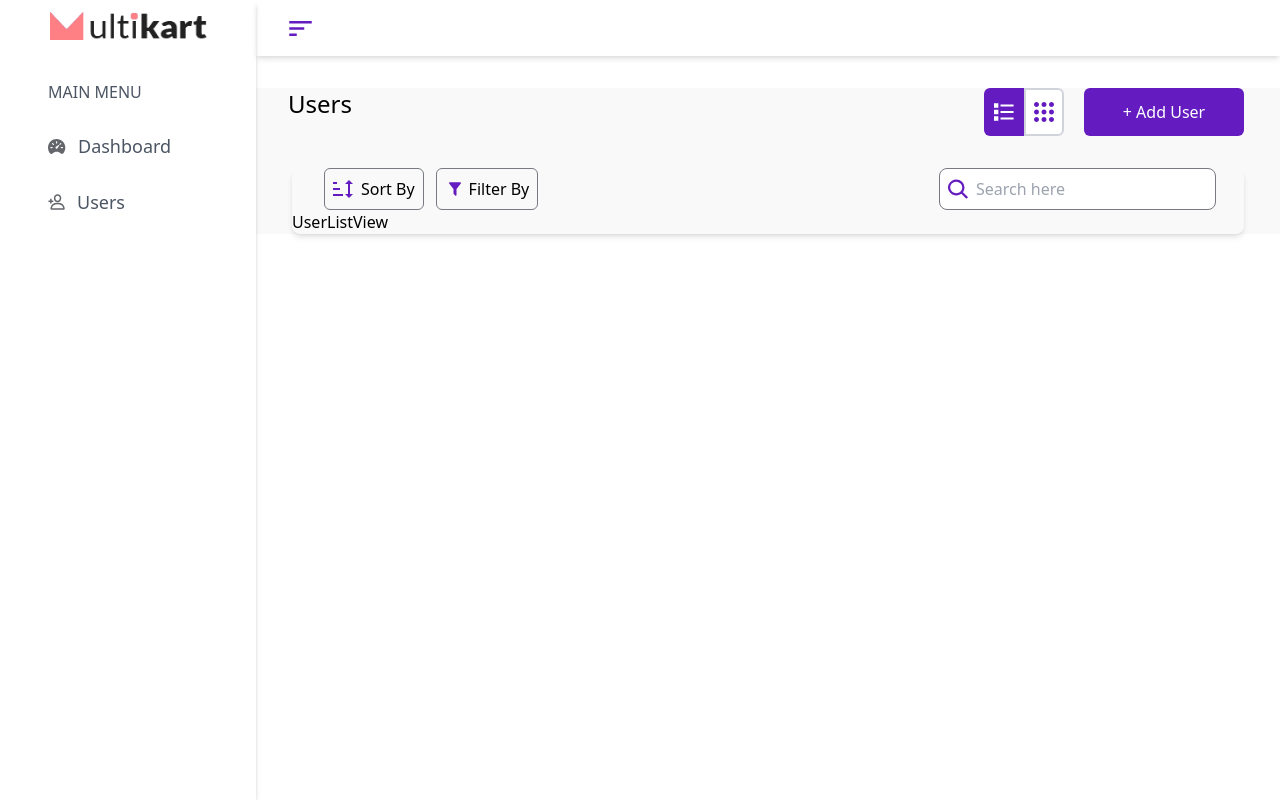
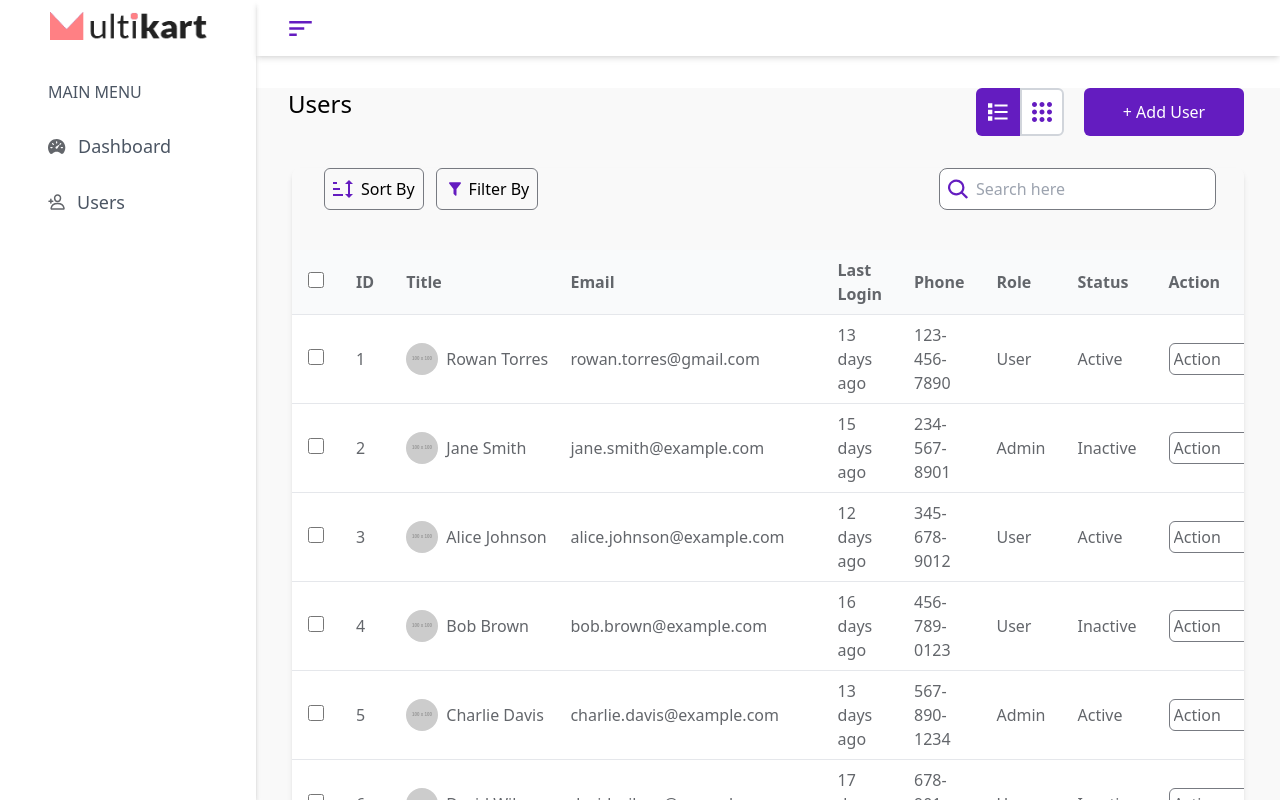
Before and after one commit to HT-shubhams/multikart_revised, a React (Vite) app: page / in a window 1280 px wide. Both pictures are taken after a click on the button 1004 px from the left and 112 px from the top of the page. Shown: the top 800 px of the page. Built offline with nearby package versions, Linux system fonts and the light colour scheme.

Commit message:
feat: implement UerListView

```diff
--- a/package.json
+++ b/package.json
@@ -11,6 +11,7 @@
   },
   "dependencies": {
     "classnames": "^2.5.1",
+    "date-fns": "^3.6.0",
     "react": "^18.2.0",
     "react-dom": "^18.2.0",
     "zustand": "^4.5.2"
--- a/src/components/UserGridView.jsx
+++ b/src/components/UserGridView.jsx
@@ -6,7 +6,6 @@ const UserGridView = () => {
   const users = useUserStore((state) => state.users);
 
   return (
-    // <div className="grid grid-cols-1 sm:grid-cols-2 md:grid-cols-3 gap-4 p-8 w-full">
     <div className="flex justify-start items-center flex-wrap gap-4 p-5 md:p-8">
       {users.map((user) => (
         <UserCard key={user.id} user={user} />
--- a/src/components/UserList.jsx
+++ b/src/components/UserList.jsx
@@ -21,18 +21,22 @@ const UserList = () => {
         <div className="text-2xl ml-4 md:ml-8">Users</div>
         <div className="flex">
           <button
-            className="bg-[#641CC0] text-white p-2 md:p-[10px] rounded-l-md"
-            onClick={() => {
-              setIsGridView(false);
-            }}
+            className={classNames("p-2 md:p-[10px] rounded-l-md border-2", {
+              "bg-[#641CC0] text-white border-transparent": !isGridView,
+              "bg-white text-[#641CC0] border-gray-300": isGridView,
+            })}
+            onClick={() => setIsGridView(false)}
           >
             <ListViewIcon className="w-5 h-5" />
           </button>
           <button
-            className="bg-white p-2 rounded-r-md border-2 border-gray-300 ml-0"
+            className={classNames("p-2 md:p-[10px] rounded-r-md border-2", {
+              "bg-[#641CC0] text-white border-transparent": isGridView,
+              "bg-white text-[#641CC0] border-gray-300": !isGridView,
+            })}
             onClick={() => setIsGridView(true)}
           >
-            <GridViewIcon className="w-5 h-5 text-[#641CC0]" />
+            <GridViewIcon className="w-5 h-5" />
           </button>
           <button className="bg-[#641CC0] text-white p-2 rounded-md w-20 h-10 md:w-40 md:h-12 ml-3 md:ml-5 mr-5 md:mr-9">
             <span className="md:hidden">+ Add</span>
--- a/src/components/UserListView.jsx
+++ b/src/components/UserListView.jsx
@@ -1,7 +1,122 @@
-import React from "react";
+import React, { useState } from "react";
+import useUserStore from "./useUserStore";
+import { formatDistanceToNow } from "date-fns";
 
 const UserListView = () => {
-  return <div>UserListView</div>;
+  const users = useUserStore((state) => state.users);
+  const [selectedUsers, setSelectedUsers] = useState([]);
+
+  const handleSelectAll = (e) => {
+    if (e.target.checked) {
+      setSelectedUsers(users.map((user) => user.id));
+    } else {
+      setSelectedUsers([]);
+    }
+  };
+
+  const handleSelectUser = (id) => {
+    setSelectedUsers((prevSelected) =>
+      prevSelected.includes(id)
+        ? prevSelected.filter((userId) => userId !== id)
+        : [...prevSelected, id]
+    );
+  };
+
+  const getLastLoginDisplay = (lastLogin) => {
+    return formatDistanceToNow(new Date(lastLogin), { addSuffix: true });
+  };
+
+  return (
+    <div className="w-full overflow-x-auto mt-7 md:mt-10">
+      <table className="min-w-full divide-y divide-gray-200 font-poppins text-[#63666B]">
+        <thead className="bg-gray-50">
+          <tr>
+            <th className="w-12 px-4 py-2 text-left">
+              <input
+                type="checkbox"
+                className="w-4 h-4"
+                onChange={handleSelectAll}
+                checked={selectedUsers.length === users.length}
+              />
+            </th>
+            <th className="text-[14px] md:text-[16px] px-4 py-2 text-left">
+              ID
+            </th>
+            <th className="text-[14px] md:text-[16px] px-4 py-2 text-left">
+              Title
+            </th>
+            <th className="text-[14px] md:text-[16px] px-4 py-2 text-left">
+              Email
+            </th>
+            <th className="hidden md:table-cell text-[14px] md:text-[16px] px-4 py-2 text-left">
+              Last Login
+            </th>
+            <th className="hidden md:table-cell text-[14px] md:text-[16px] px-4 py-2 text-left">
+              Phone
+            </th>
+            <th className="hidden md:table-cell text-[14px] md:text-[16px] px-4 py-2 text-left">
+              Role
+            </th>
+            <th className="hidden md:table-cell text-[14px] md:text-[16px] px-4 py-2 text-left">
+              Status
+            </th>
+            <th className="hidden md:table-cell text-[14px] md:text-[16px] px-4 py-2 text-left">
+              Action
+            </th>
+          </tr>
+        </thead>
+        <tbody className="bg-white divide-y divide-gray-200">
+          {users.map((user) => (
+            <tr key={user.id}>
+              <td className="text-[14px] md:text-[16px] px-4 py-2">
+                <input
+                  type="checkbox"
+                  className="w-4 h-4"
+                  checked={selectedUsers.includes(user.id)}
+                  onChange={() => handleSelectUser(user.id)}
+                />
+              </td>
+              <td className="text-[14px] md:text-[16px] px-4 py-2">
+                {user.id}
+              </td>
+              <td className="text-[14px] md:text-[16px] px-4 py-2">
+                <div className="flex items-center">
+                  <img
+                    className="w-8 h-8 rounded-full mr-2"
+                    src={user.photo}
+                    alt={`${user.firstName} ${user.lastName}`}
+                  />
+                  <span className="whitespace-nowrap">{`${user.firstName} ${user.lastName}`}</span>
+                </div>
+              </td>
+              <td className="text-[14px] md:text-[16px] px-4 py-2 max-w-xs truncate">
+                {user.email}
+              </td>
+              <td className="hidden md:table-cell text-[14px] md:text-[16px] px-4 py-2">
+                {getLastLoginDisplay(user.lastLogin)}
+              </td>
+              <td className="hidden md:table-cell text-[14px] md:text-[16px] px-4 py-2">
+                {user.phone}
+              </td>
+              <td className="hidden md:table-cell text-[14px] md:text-[16px] px-4 py-2">
+                {user.role}
+              </td>
+              <td className="hidden md:table-cell text-[14px] md:text-[16px] px-4 py-2">
+                {user.status}
+              </td>
+              <td className="hidden md:table-cell text-[14px] md:text-[16px] px-4 py-2">
+                <select className="bg-white border border-[#777a81] rounded-md w-24 h-8">
+                  <option>Action</option>
+                  <option>Edit</option>
+                  <option>Delete</option>
+                </select>
+              </td>
+            </tr>
+          ))}
+        </tbody>
+      </table>
+    </div>
+  );
 };
 
 export default UserListView;
```
Also changed, not shown: 1 other file (tests, documents, lock files or other folders).
